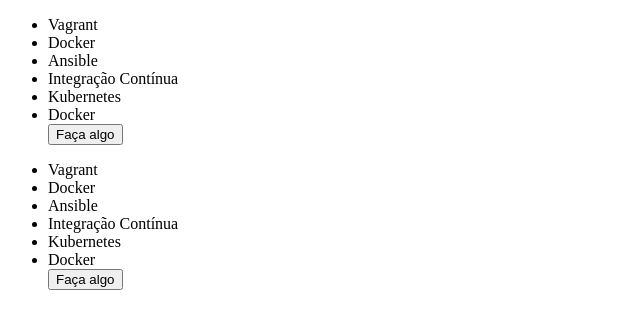
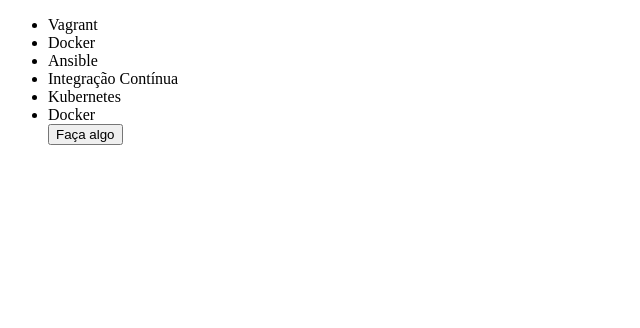
Before and after one commit to juliamsousa/alura-git-e-github, a plain HTML site: page index.html in a window 1280 px wide. Shown: the whole page, without its empty margins (0-640 px from the left). Drawn offline with Linux system fonts and the light colour scheme.

Commit message:
Revert "Teste"
This reverts commit d5ec5f07487563ab4eab1762485b0d09de992840.

```diff
--- a/index.html
+++ b/index.html
@@ -14,14 +14,5 @@
         <li>Docker</li>
         <button>Faça algo</button>
     </ul>
-    <ul>
-        <li>Vagrant</li>
-        <li>Docker</li>
-        <li>Ansible</li>
-        <li>Integração Contínua</li>
-        <li>Kubernetes</li>
-        <li>Docker</li>
-        <button>Faça algo</button>
-    </ul>
 </body>
 </html>
```
